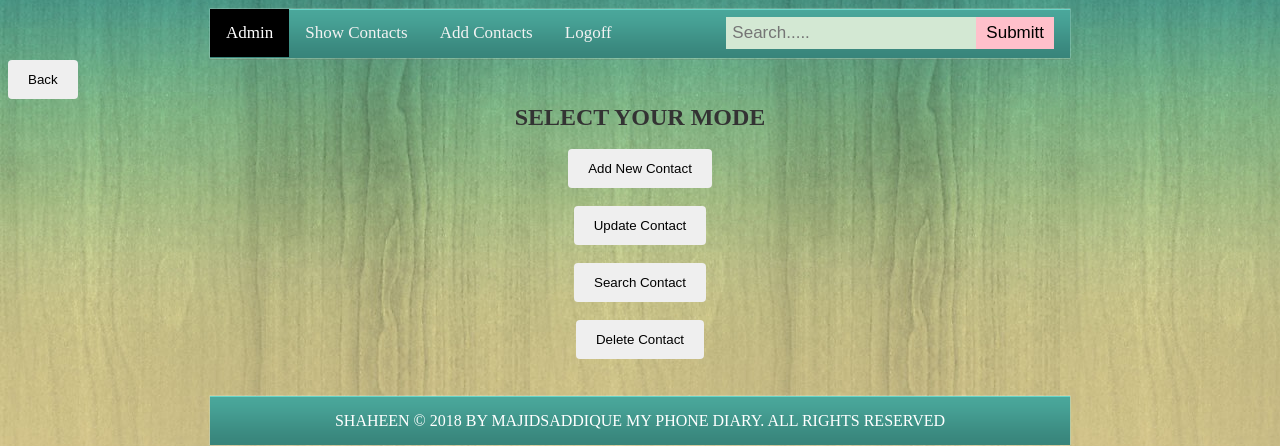
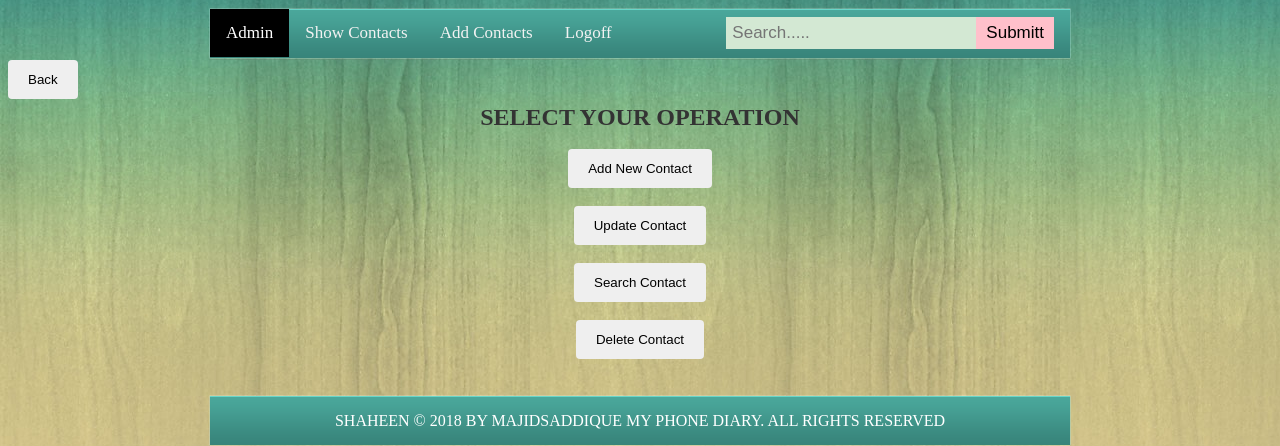
Before and after one commit to majidsaddique/phoneBook, a PHP site: page /admin.php in a window 1280 px wide. Shown: the top 446 px of the page. Run offline with PHP 8.4, Linux system fonts and the light colour scheme.

Commit message:
changed admin.php

```diff
--- a/admin.php
+++ b/admin.php
@@ -8,7 +8,7 @@ include('navbar.html');
 </title>
 </head>
 <body>
-<h1>Select your Mode</h1><br>
+<h1>Select your Operation</h1><br>
 <div style="text-align:center">
 <form method="POST" action="majid.php">
 <input class="submit" type="submit" name="save" Value="Add New Contact">
```
